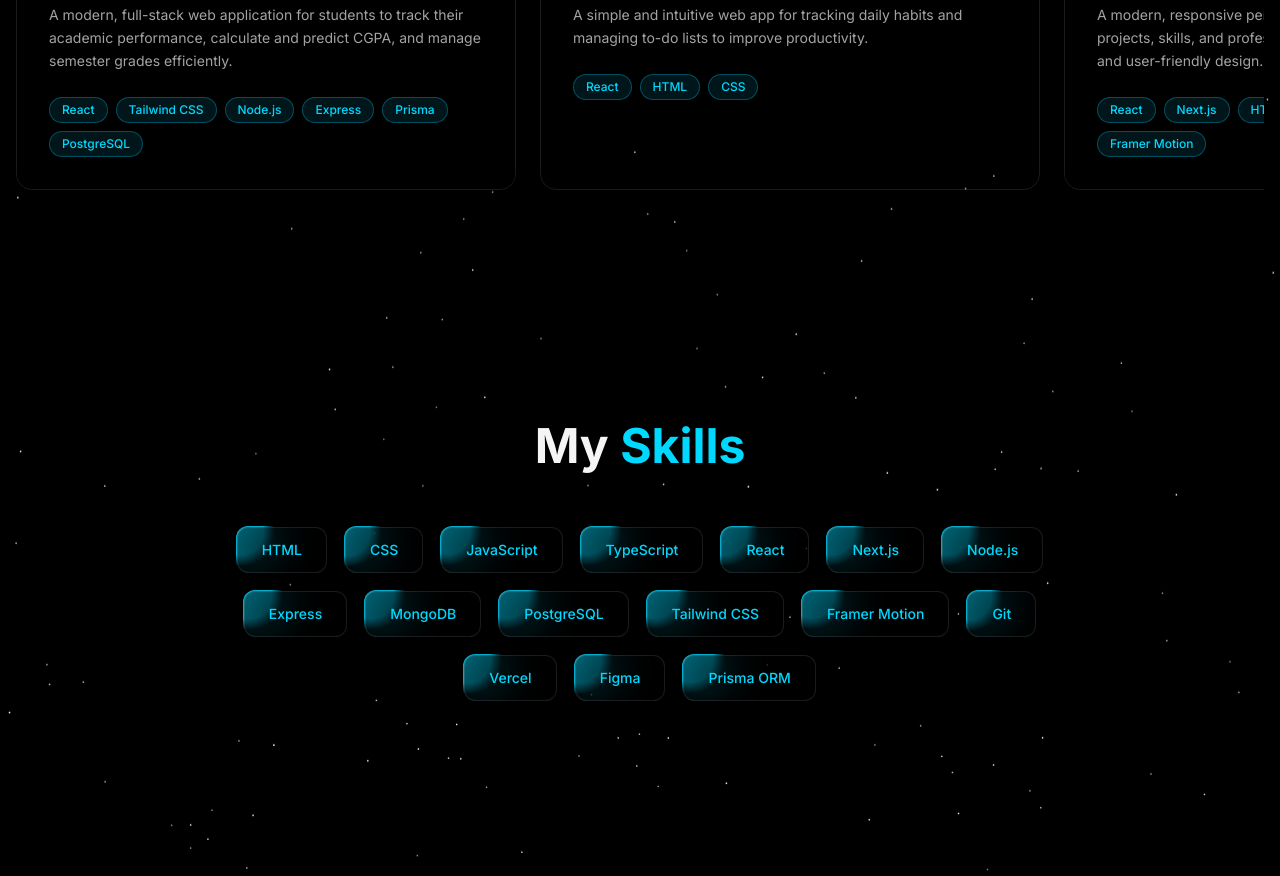
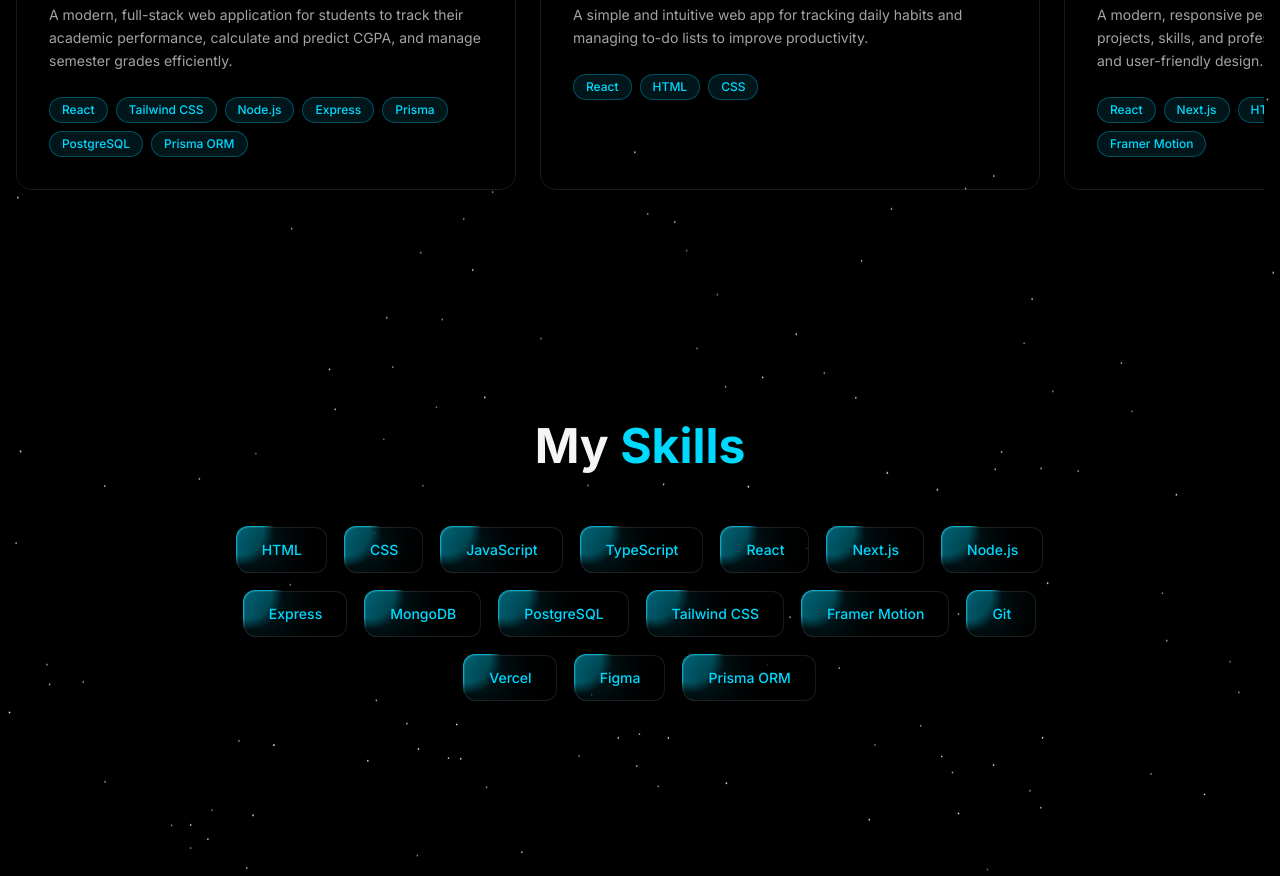
Before and after one commit to GUNAVANTH333/gunavanth-reddy, a Next.js app: page / in a window 1280 px wide. Shown: the part 1980-2856 px from the top of the page. Built offline with nearby package versions, Linux system fonts and the light colour scheme; a web font is replaced by a local one.

Commit message:
Add 'Prisma ORM' to project technologies list

```diff
--- a/components/projects.jsx
+++ b/components/projects.jsx
@@ -18,6 +18,7 @@ export default function Projects() {
         "Express",
         "Prisma",
         "PostgreSQL",
+        "Prisma ORM",
       ],
       link: "https://github.com/GUNAVANTH333/CGPA-Analyzer",
       gradient: "from-cyan-500/20 to-purple-500/20",
```
